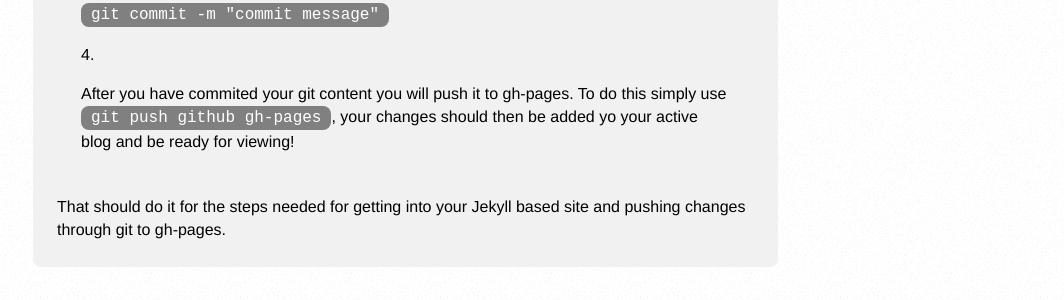
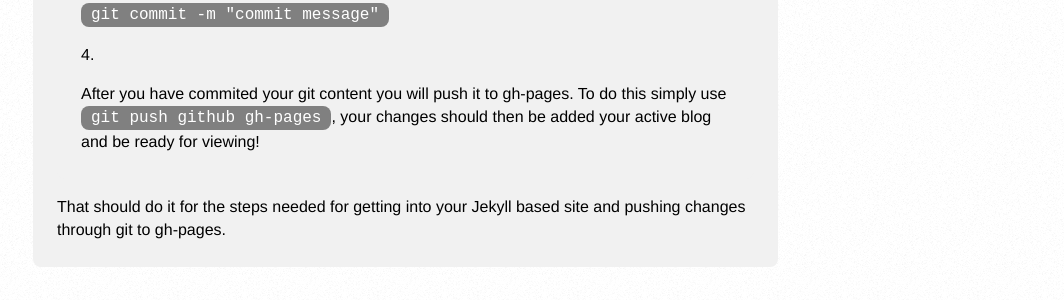
Before and after one commit to joshmfranklin/notes, a Jekyll site: the page built from _posts/2013-09-13-firing-up-new-jekyll-post.md, in a window 1280 px wide. Shown: the part 1181-1481 px from the top of the page, without its empty margins (107-1171 px from the left). Built offline with Jekyll 4.4.1, drawn with Linux system fonts in a browser that asks for light colours; Markdown is read by kramdown in place of the engine named in the settings.

Commit message:
fixed spelling errors

```diff
--- a/_posts/2013-09-13-firing-up-new-jekyll-post.md
+++ b/_posts/2013-09-13-firing-up-new-jekyll-post.md
@@ -45,7 +45,7 @@ From here, you can utilize your git commands to add, commit, and push new posts
 		<p>Next you will commit these changes with <code>git commit -m</code>, the <code>-m</code> allows you to attached a message to the git commit, such as "new blog post" or "update to post css". Place your message after the -m within parentheses. The entire commit message should be<br><code>git commit -m "commit message"</code></p>
 	</li>
 	<li>
-		<p>After you have commited your git content you will push it to gh-pages. To do this simply use <code>git push github gh-pages</code>, your changes should then be added yo your active blog and be ready for viewing!</p>
+		<p>After you have commited your git content you will push it to gh-pages. To do this simply use <code>git push github gh-pages</code>, your changes should then be added your active blog and be ready for viewing!</p>
 	</li>
 </ol>
 
```
